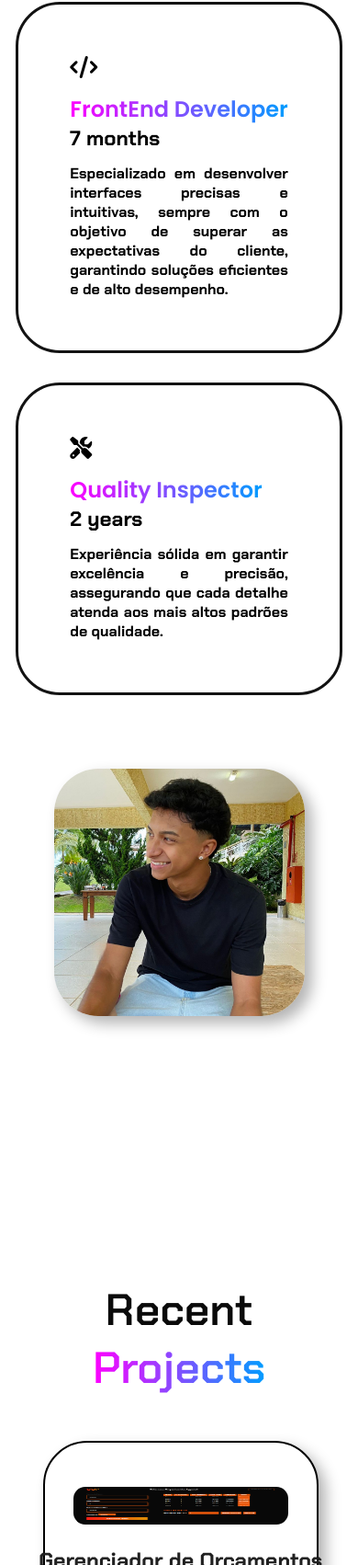
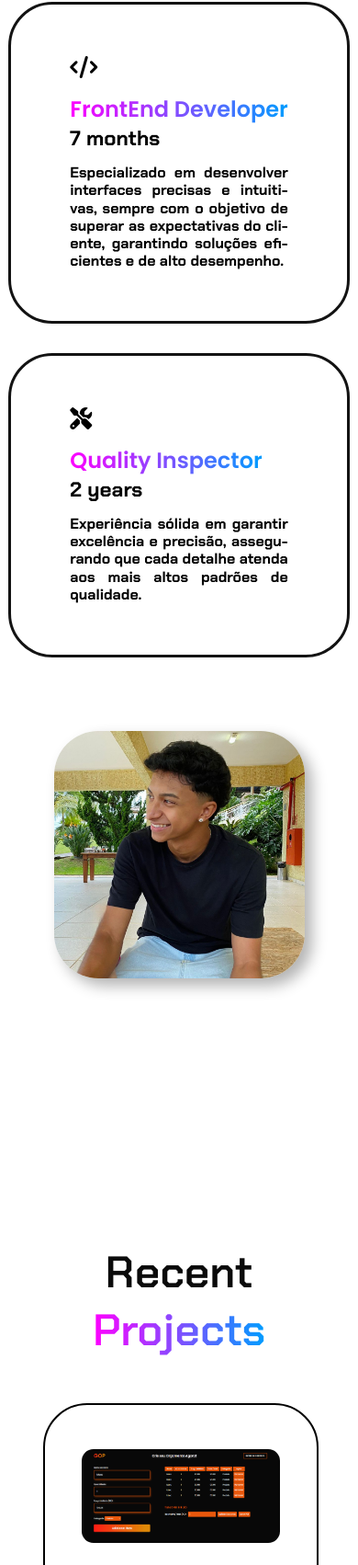
Before and after one commit to RyanAthaide/RA-Portfolio, a plain HTML site: page index.html in a window 390 px wide. Shown: the part 1326-3028 px from the top of the page at 92% size. Drawn offline with nearby package versions, Linux system fonts and the light colour scheme.

Commit message:
save project

```diff
--- a/assets/css/responsive.css
+++ b/assets/css/responsive.css
@@ -53,8 +53,22 @@
         font-family: "Chakra Petch", sans-serif;
       }
 
+    .projects-card{
+        width: 100%;
+        gap: 2rem;
+    }
+
+    .projects-card h3 {
+        font-size: 1.25rem;
+    }
+
+    .projects-card p{
+        font-size: 1rem;
+    }
+
     .projects-card img {
-        width: 60vw;
+        width: 100%;
+        height: auto;
     }
 
     .skills-card {
@@ -78,6 +92,15 @@
     .experience-info img {
         width: 70vw;
     }
+
+    .grid-card {
+        width: 100%;
+      }
+      .grid-card:hover {
+        animation: none;
+      }
+
+
 
 }
 
@@ -133,6 +156,10 @@
         width: 80vw;
     }
 
+    .projects-card{
+        padding: 3rem 2.5rem;
+    }
+
     .section-title {
         font-size: 3rem;
     }
@@ -153,4 +180,12 @@
     .skills-card h3 {
         font-size: 1.2rem;
     }
+
+    .grid-card {
+        width: 100%;
+      }
+
+    .grid-card p{
+        font-size: 1rem;
+    }
 }
--- a/assets/css/style.css
+++ b/assets/css/style.css
@@ -530,7 +530,8 @@ ul {
 .grid-card {
   border: 3px solid #131313;
   border-radius: 3rem;
-  padding: 3.5rem;
+  width: 28vw;
+  padding: 3.5rem 4rem;
   display: flex;
   flex-direction: column;
   align-items: baseline;
@@ -567,10 +568,14 @@ ul {
 }
 
 .grid-card p {
-  font-size: 1rem;
+  font-size: 1.125rem;
   font-weight: bold;
   font-family: "Chakra Petch", sans-serif;
   text-align: justify;
+  line-height: 1.2;
+  hyphens: auto;
+  -webkit-hyphens: auto;
+
 }
 
 /* end section experience */
@@ -594,7 +599,6 @@ ul {
   border-radius: 3rem;
   cursor: pointer;
   transition: 0.2s ease-in-out;
-  box-shadow: 8px 8px 16px rgb(0, 0, 0, 0.3);
 }
 
 .projects-card:hover {
@@ -630,7 +634,7 @@ ul {
 }
 
 .projects-card h3 {
-  font-size: 1.45rem;
+  font-size: 1.5rem;
   text-wrap: nowrap;
   font-weight: 700;
   font-family: "Chakra Petch", sans-serif;
```
